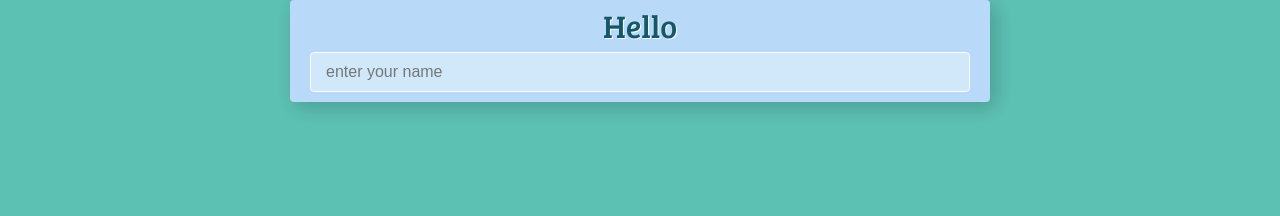
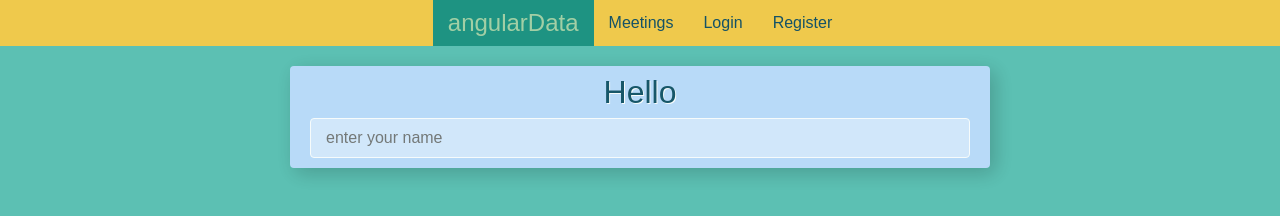
Before and after one commit to techtolentino/rangularApp, a website: page builds/development/index.html in a window 1280 px wide. Drawn offline with Linux system fonts and the light colour scheme; a web font is replaced by a local one.

Commit message:
adding views and nav

```diff
--- a/builds/development/css/style.css
+++ b/builds/development/css/style.css
@@ -113,7 +113,7 @@ main {
 
 
 h1, h2, h3, h4, h5, h6 {
-  font-family: 'Bree Serif', serif;
+  font-family: Arial, Helvetica, sans-serif;
   font-weight: normal;
   color: #475b62;
   text-shadow: 1px 1px rgb(255,255,255, 1);
@@ -121,7 +121,7 @@ h1, h2, h3, h4, h5, h6 {
 
 a {
   color: #145266;
-  font-family: Bree Serif, serif;
+  font-family: Arial, Helvetica, sans-serif;
 }
 
 header {
@@ -271,7 +271,7 @@ p.error {
   border-radius: 20px;
   text-align: left;
   font-size: 1.1rem;
-  font-family: Bree Serif, serif;
+  font-family: Arial, Helvetica, sans-serif;
 }
 
 .search h2 {
@@ -460,13 +460,13 @@ nav ul {
 nav ul li {
   float: left;
   color: #145266;
-  font-family: Bree Serif, serif;
+  font-family: Arial, Helvetica, sans-serif;
 }
 
 nav ul li.user {
   background-color: #D24244;
   color: #EFC94C;
-  font-family: Bree Serif, serif;
+  font-family: Arial, Helvetica, sans-serif;
 }
 
 nav ul li.user.hello {
@@ -488,7 +488,7 @@ nav ul li a:hover {
 .userinfo {
   text-align: center;
   color: #E0E7AB;
-  font-family: Bree Serif, serif;
+  font-family: Arial, Helvetica, sans-serif;
   padding-bottom: 5px;
 }
 
--- a/builds/development/index.html
+++ b/builds/development/index.html
@@ -9,6 +9,9 @@
 		<script src="js/lib/angular/angular-animate.min.js"></script>
 	</head>
 	<body>
+	<header>
+		<nav class="cf" ng-include="'views/nav.html'"></nav>
+	</header>
 		<div class="page">
 			<main class="cf">
 				<h1>Hello {{name}}</h1>
--- /dev/null
+++ b/builds/development/views/nav.html
@@ -0,0 +1,8 @@
+<div class="table">
+	<ul>
+		<li class="branding"><a ng-href="#/">angularData</a></li>
+		<li><a ng-href="#/meetings">Meetings</a></li>
+		<li><a ng-href="#/login">Login</a></li>
+		<li><a ng-href="#/register">Register</a></li>
+	</ul>
+</div>
```
